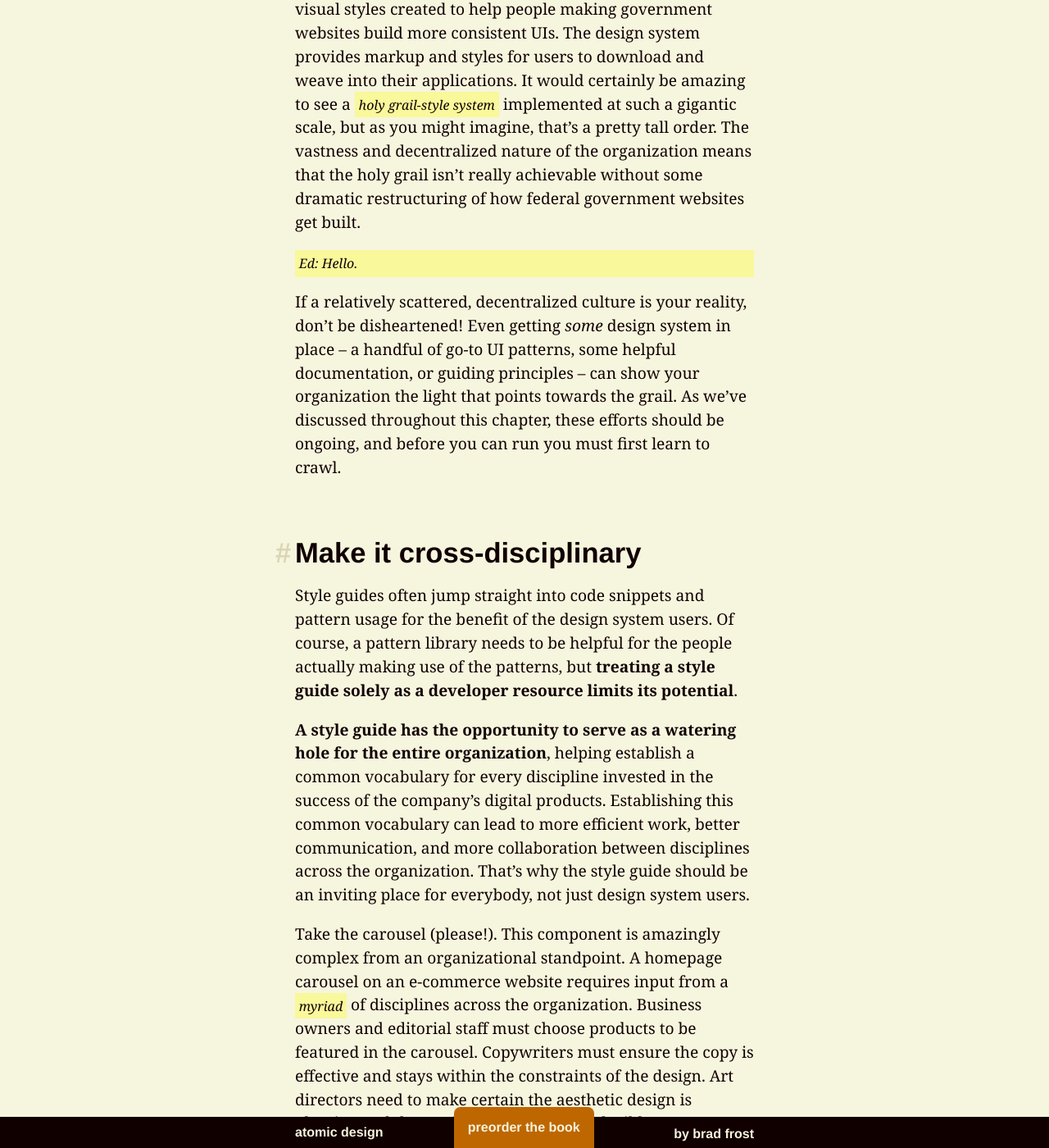
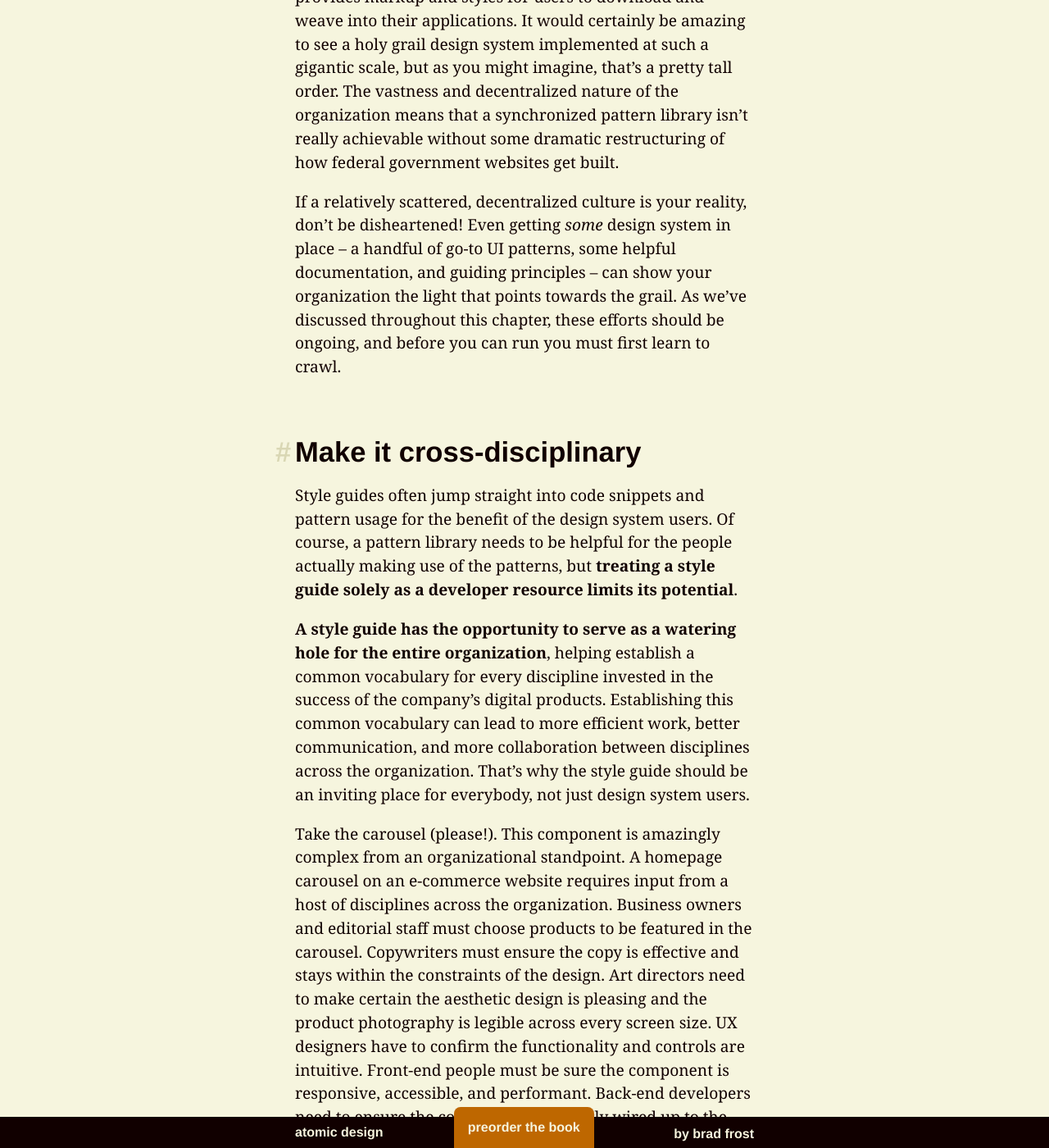
Before and after one commit to bradfrost/atomic-design, a Jekyll site: the page built from chapter-5.md, in a window 1280 px wide and 1400 px high, scrolled down 31384 px. Shown: the whole window at 82% size. Built offline with Jekyll 4.4.1, drawn with Linux system fonts in a browser that asks for light colours; some of the changed text lies outside the part shown; grey boxes are pictures that could not be loaded.

Commit message:
Chapter 5 edits

```diff
--- a/chapter-5.md
+++ b/chapter-5.md
@@ -320,50 +320,22 @@ The team at Phase2 Technology achieved the holy grail by using Pattern Lab as th
 
 > By using the same templating engine, along with the help of the Component Libraries Drupal Module, the tool gives Drupal the ability to directly include, extend, and embed the Twig templates that Pattern Lab uses for its components without any template duplication at all! <cite><a href="https://www.phase2technology.com/blog/introducing-pattern-lab-starter-8/">Evan Lovely, Phase2 Technology</a>
 
-### Is your culture <span class="editor">holy grail-compatible</span>?
+### Is your culture holy grail compatible?
 
-<div class="editor">
-{% capture m %}
-Ed: Goodness me. That’s odd.
-{% endcapture %}
-{{ m | markdownify }}
-</div>
-
-You may have read that last section and thought, "That's amazing! My company needs this now!" While <span class="editor">holy grail-style systems</span> are indeed great, there are reasons why you may *not* be able to achieve the holy grail. Perhaps your organization creates tons of digital products on many different platforms using wildly different technologies. Maybe you're a giant multinational company scattered all over the world. Maybe your company has an extremely decentralized, autonomous culture. Or maybe you're a gigantic federal government.
-
-<div class="editor">
-{% capture m %}
-Ed: There are those ‘in the style of the holy grail systems’ again.
-{% endcapture %}
-{{ m | markdownify }}
-</div>
+You may have read that last section and thought, "That's amazing! My company needs this now!" While holy grail systems are indeed great, there are reasons why you may *not* be able to automagically keep your production environments and pattern library in sync. Perhaps your organization creates tons of digital products on many different platforms using wildly different technologies. Maybe you're a giant multinational company scattered all over the world. Maybe your company has an extremely decentralized, autonomous culture. Or maybe you're a gigantic federal government.
 
 {% include figure.html src="../images/content/styleguide-draft.png" caption="The Draft U.S. Web Design Standards are the design system for the United States federal government." %}
 
-The U.S. government's design system – called the [Draft U.S. Web Digital Standards](https://standards.usa.gov/) – is a collection of UI components and visual styles created to help people making government websites build more consistent UIs. The design system provides markup and styles for users to download and weave into their applications. It would certainly be amazing to see a <span class="editor">holy grail-style system</span> implemented at such a gigantic scale, but as you might imagine, that's a pretty tall order. The vastness and decentralized nature of the organization means that the holy grail isn't really achievable without some dramatic restructuring of how federal government websites get built.
+The U.S. government's design system – called the [Draft U.S. Web Digital Standards](https://standards.usa.gov/) – is a collection of UI components and visual styles created to help people making government websites build more consistent UIs. The design system provides markup and styles for users to download and weave into their applications. It would certainly be amazing to see a holy grail design system implemented at such a gigantic scale, but as you might imagine, that's a pretty tall order. The vastness and decentralized nature of the organization means that a synchronized pattern library isn't really achievable without some dramatic restructuring of how federal government websites get built.
 
-<div class="editor">
-{% capture m %}
-Ed: Hello.
-{% endcapture %}
-{{ m | markdownify }}
-</div>
-
-If a relatively scattered, decentralized culture is your reality, don't be disheartened! Even getting *some* design system in place – a handful of go-to UI patterns, some helpful documentation, or guiding principles – can show your organization the light that points towards the grail. As we've discussed throughout this chapter, these efforts should be ongoing, and before you can run you must first learn to crawl.
+If a relatively scattered, decentralized culture is your reality, don't be disheartened! Even getting *some* design system in place – a handful of go-to UI patterns, some helpful documentation, and guiding principles – can show your organization the light that points towards the grail. As we've discussed throughout this chapter, these efforts should be ongoing, and before you can run you must first learn to crawl.
 
 ## Make it cross-disciplinary
 Style guides often jump straight into code snippets and pattern usage for the benefit of the design system users. Of course, a pattern library needs to be helpful for the people actually making use of the patterns, but **treating a style guide solely as a developer resource limits its potential**.
 
 **A style guide has the opportunity to serve as a watering hole for the entire organization**, helping establish a common vocabulary for every discipline invested in the success of the company's digital products. Establishing this common vocabulary can lead to more efficient work, better communication, and more collaboration between disciplines across the organization. That's why the style guide should be an inviting place for everybody, not just design system users.
 
-Take the carousel (please!). This component is amazingly complex from an organizational standpoint. A homepage carousel on an e-commerce website requires input from a <span class="editor">myriad</span> of disciplines across the organization. Business owners and editorial staff must choose products to be featured in the carousel. Copywriters must ensure the copy is effective and stays within the constraints of the design. Art directors need to make certain the aesthetic design is pleasing and the product photography is legible across every screen size. UX designers have to confirm the functionality and controls are intuitive. Front-end people must be sure the component is responsive, accessible, and performant. Back-end developers need to ensure the component is properly wired up to the back-end system. You get the idea.
-
-<div class="editor">
-{% capture m %}
-Ed: Ah, ‘myriad’. My nemesis of old.
-{% endcapture %}
-{{ m | markdownify }}
-</div>
+Take the carousel (please!). This component is amazingly complex from an organizational standpoint. A homepage carousel on an e-commerce website requires input from a host of disciplines across the organization. Business owners and editorial staff must choose products to be featured in the carousel. Copywriters must ensure the copy is effective and stays within the constraints of the design. Art directors need to make certain the aesthetic design is pleasing and the product photography is legible across every screen size. UX designers have to confirm the functionality and controls are intuitive. Front-end people must be sure the component is responsive, accessible, and performant. Back-end developers need to ensure the component is properly wired up to the back-end system. You get the idea.
 
 {% include figure.html src="../images/content/walmart-carousel.png" caption="A homepage carousel on a site like Walmart requires input from many different disciplines and stakeholders. A style guide can help gather those different perspectives under one roof." %}
 
@@ -381,13 +353,6 @@ But creating a great-looking, intuitive style guide experience doesn't just happ
 1. Make a thing.
 2. Show that it's useful.
 3. Make it official.
-
-<div class="editor">
-{% capture m %}
-Ed: See previous comments about numbering and make sure the formatting of this list matches the initial list.
-{% endcapture %}
-{{ m | markdownify }}
-</div>
 
 Creating a useful design system should be the team's first priority. A happy home to contain it all might not be made straightaway, but should become a bigger priority once the design system becomes official. Making a good-looking style guide isn't just design for design's sake; **it reflects an organization’s commitment to making and maintaining a thoughtful, deliberate design system**.
 
@@ -437,14 +402,14 @@ Ed: An ugly coinage that’s gaining traction. Because of that, I’ll not chang
 {{ m | markdownify }}
 </div>
 
-Users will undoubtedly have questions or encounter issues once they start <span class="editor">cooking with grease</span> and building things with the design system. They need to know there's a robust support system in place to help answer any questions, listen to their requirements, and address bugs. There are a host of mechanisms in place to provide support for users, including:
-
-<div class="editor">
+<div class="editor brad">
 {% capture m %}
-Ed: Oh, I remember this from chapter 4. The phrase is ‘cooking with gas’.
+Brad: No doubt it's a bit of corporate speak, but I'll say it's here to say. ‘Induction’ sounds grand though! Sounds like I'd need to rent a tuxedo.
 {% endcapture %}
 {{ m | markdownify }}
 </div>
+
+Users will undoubtedly have questions or encounter issues once they start cooking with gas and building things with the design system. They need to know there's a robust support system in place to help answer any questions, listen to their requirements, and address bugs. There are a host of mechanisms in place to provide support for users, including:
 
 - **Issue trackers**: Tools like JIRA and GitHub Issues are great for users and makers to report bugs and have technical conversations. Users should be aware of the protocol for filing bugs and feel empowered to contribute.
 - **Office hours**: Schedule regular times when the design system team is available to field questions, address issues, and talk about what's next for the design system.
@@ -475,14 +440,7 @@ Putting your style guide behind a login or firewall reduces visibility and adds
 
 In addition to making important documentation easier to access, a public style guide **helps create organizational accountability**. Publishing your style guide demonstrates your organization's commitment to the design system, which creates a helpful bit of pressure to keep it an up-to-date and useful resource.
 
-Public-facing style guides are also **hugely helpful for recruiting**. Designers, developers, and people working in other disciplines want to work for organizations that embrace modern digital best practices, and (as we've discussed throughout this book) design systems are quickly becoming an industry-wide best practice. Publishing your style guide sends out a strong <span class="editor">bat signal</span> that can attract passionate, pattern-minded people. For instance, style guide expert Jina Bolton went to work at Salesforce after seeing the company's style guide for their Salesforce1 product.
-
-<div class="editor">
-{% capture m %}
-Ed: I reckon the ‘bat’ isn’t required. ;) If you really want to go with it, it’s ‘Bat-Signal’.
-{% endcapture %}
-{{ m | markdownify }}
-</div>
+Public-facing style guides are also **hugely helpful for recruiting**. Designers, developers, and people working in other disciplines want to work for organizations that embrace modern digital best practices, and (as we've discussed throughout this book) design systems are quickly becoming an industry-wide best practice. Publishing your style guide sends out a strong Bat-Signal that can attract passionate, pattern-minded people. For instance, style guide expert Jina Bolton went to work at Salesforce after seeing the company's style guide for their Salesforce1 product.
 
 > When I saw [Salesforce’s style guide] I thought it was beautiful and it's why I wanted to join this team. <cite><a href="http://styleguides.io/podcast/jina-bolton">Jina Bolton</a>
 
@@ -493,38 +451,16 @@ A visible, cross-disciplinary, approachable pattern library is one that your tea
 
 {% include figure.html src="../images/content/styleguide-harmony.png" caption="Intuit's Harmony design system includes a pattern library, design principles, voice and tone, marketing guidelines, and more. Housing this helpful documentation under one roof helps increase its visibility and effectiveness." %}
 
-Now, your organization may not need to create every flavor of style guide out there, but the point is that **creating a centralized style guide hub builds more awareness of best practices, increasing the documentation's effectiveness**.
+Now, your organization may not need to implement every flavor of style guide out there, but the point is that **creating a centralized style guide hub builds more awareness of best practices, increasing the documentation's effectiveness**.
 
-Another way to extend the functionality of the pattern library is to include native mobile app patterns alongside any web-based patterns. Once again, Intuit's Harmony <span class="editor">design system</span>
+Another way to extend the functionality of the pattern library is to include guidelines for native platform patterns alongside web-based patterns. We can look to Intuit's Harmony design system once again for an example of how native mobile platform patterns for iOS and Android can live beside their web-based counterparts.
 
-<div class="editor">
-{% capture m %}
-Ed: Another seemingly incomplete sentence.
-{% endcapture %}
-{{ m | markdownify }}
-</div>
+{% include figure.html src="../images/content/styleguide-harmony-2.png" caption="Intuit's Harmony pattern library includes buttons to switch between web, iOS, and Android for each pattern. This allows the team to maintain a mostly consistent design system across platforms but also document pattern divergences when they occur." %}
 
-{% include figure.html src="../images/content/styleguide-harmony-2.png" caption="Intuit's Harmony pattern library includes <span class='editor'>tabs</span> to switch between web, iOS, and Android for each pattern. This allows the team to maintain a mostly consistent design system across platforms but also document pattern divergences when they occur." %}
-
-<div class="editor">
-{% capture m %}
-Ed: Those look more like buttons to me.
-{% endcapture %}
-{{ m | markdownify }}
-</div>
-
-## Make it <span class="editor">agnostic</span>
-
-<div class="editor">
-{% capture m %}
-Ed: I’m not a fan of ‘agnostic’ used in this way, though I appreciate it’s widely used and well-understood in web dev circles; and etymologically it makes sense. My uncertainty here is based on it usually coming prefixed with whatever is under discussion: platform-agnostic, device-agnostic, etc. Here, I suppose it would content- or context-agnostic. (I prefer ‘-neutral’, by the way.)
-{% endcapture %}
-{{ m | markdownify }}
-</div>
-
+## Make it context-agnostic
 The way your UI patterns are named will undoubtedly shape how they are used. **The more agnostic pattern names are, the more versatile and reusable they become.**
 
-Because we establish UI patterns in the context of a broader page, it can be tempting to name components based on where they live. But rather than naming your component "homepage carousel" (forgive my morbid obsession with carousels), you can simply call it "carousel," which means you can now put carousels everywhere! (But for the love of all that is holy, please don't.)
+Because we tend to establish UI patterns in the context of a broader page, it can be tempting to name components based on where they live. But rather than naming your component "homepage carousel" (forgive my morbid obsession with carousels), you can simply call it "carousel," which means you can now put carousels everywhere! (But for the love of all that is holy, please don't.)
 
 Another challenge for naming *display* patterns is that we tend to get distracted by the *content* patterns that live inside them. For instance, if working on an e-commerce site, you may be tempted to call a block containing a product image and title a "product card." But naming things in this manner immediately limits what type of content can live inside it. By naming the pattern simply "card," you can put all sorts of content patterns inside it: products, promotions, store locations, and so on.
 
@@ -548,14 +484,11 @@ Another way to show context is to provide lineage information for each pattern.
 ## Make it last
 Making a design system is an incredibly and important endeavor. But without proper maintenance, the value of your design system will depreciate much like a car that's just been driven off the dealer's lot. Instead, your design system should be like a bottle of fine wine that increases in value over time.
 
-{% include figure.html src="../images/content/wine-car-lot.jpg" caption="With proper maintenance, your design system should increase in value over time like a bottle of fine wine, rather than a used car that's just been driven off the lot. Image credit: [Sabin Paul Croce on Flickr](https://flic.kr/p/on4ffK) and [Ray Larabie on Flickr](https://flic.kr/p/e35AtD)" %}
+{% include figure.html src="../images/content/wine-car-lot.jpg" caption="With proper maintenance, your design system should increase in value over time like a bottle of fine wine, rather than a used car that's just been driven off the lot. Image credit: <a href='https://flic.kr/p/on4ffK'>Sabin Paul Croce on Flickr</a> and <a href='https://flic.kr/p/e35AtD'>Ray Larabie on Flickr</a>" %}
 
-<div class="editor">
-{% capture m %}
-Ed: This last section feels a bit throwaway and insubstantial. To match the other sections, you probably need to say more about how to keep adding value to the design system. I suppose fulfilling the other points goes a long way to doing this, but perhaps you can make that explicit. You flesh out the point below with ‘creating a clear governance plan’ – perhaps that’s a way forward (though I notice that ‘making it adaptable’ also mentions this).
-{% endcapture %}
-{{ m | markdownify }}
-</div>
+As we've discussed throughout this chapter, making your design system stand the test of time requires a significant amount of time and effort. But isn't that the case with all living things? Animals need to eat, and plants need water and sunlight in order to survive. Creating a lasting design system means treating it as a living thing that needs attention and care.
+
+A clear governance plan, communicating class. Even if you were to redesign your entire website all over again, it's serves as a foundation to grow and extend. Don't throw the baby out with the bathwater.
 
 So there you have it. To make a maintainable design system, you should:
 
```
Also changed, not shown: other parts of chapter-5.md (+1 -1 lines), 2 other files.
